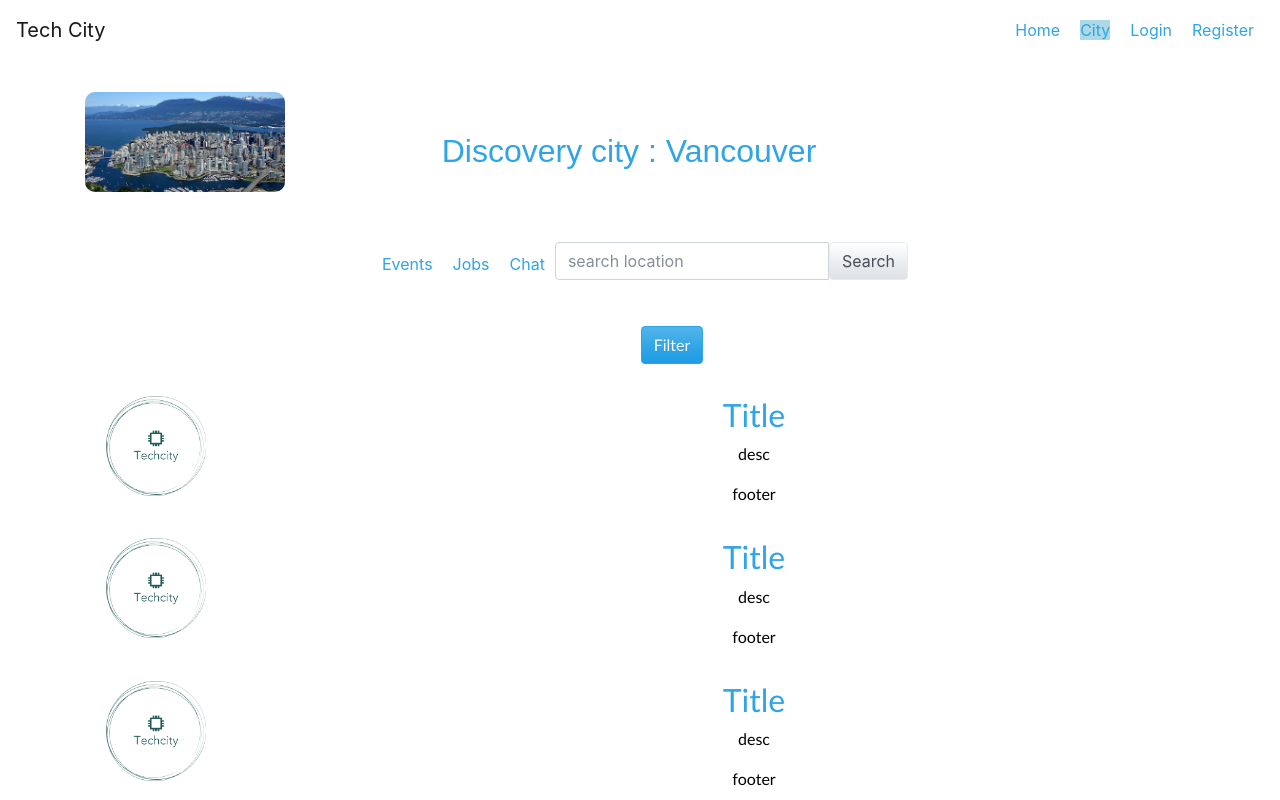
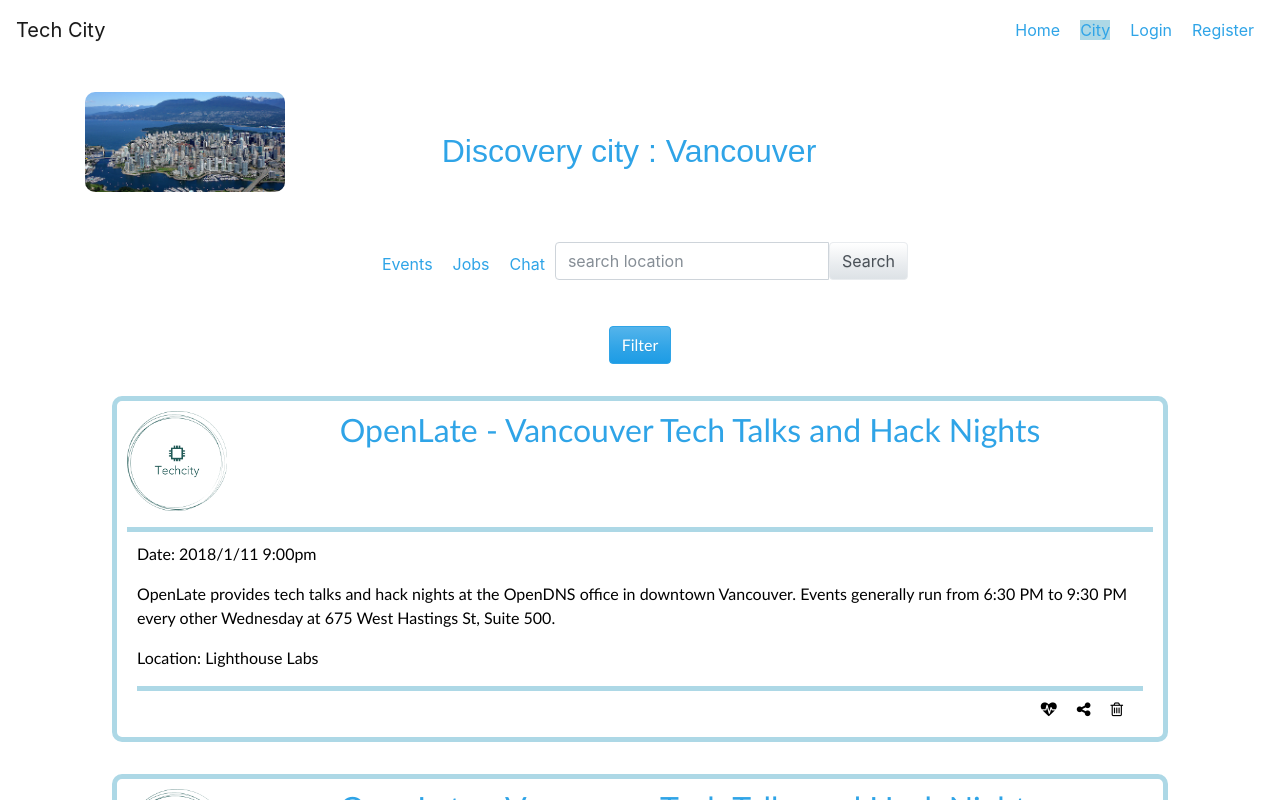
Before and after one commit to emaxet/tech-city, a React (Create React App) app in the folder client/: page /city in a window 1280 px wide. Shown: the top 800 px of the page. Built offline with nearby package versions, Linux system fonts and the light colour scheme.

Commit message:
city chat start

```diff
--- a/client/public/index.html
+++ b/client/public/index.html
@@ -10,7 +10,7 @@
     -->
     <link rel="manifest" href="%PUBLIC_URL%/manifest.json">
     <link rel="shortcut icon" href="%PUBLIC_URL%/favicon.ico">
-        <link rel="stylesheet" href="https://maxcdn.bootstrapcdn.com/font-awesome/4.7.0/css/font-awesome.min.css">
+    <link rel="stylesheet" href="https://maxcdn.bootstrapcdn.com/font-awesome/4.7.0/css/font-awesome.min.css">
     <!--
       Notice the use of %PUBLIC_URL% in the tags above.
       It will be replaced with the URL of the `public` folder during the build.
--- a/client/src/components/Eventlist.js
+++ b/client/src/components/Eventlist.js
@@ -2,18 +2,55 @@ import React, { Component } from 'react'
 import logo from '../images/logo.png'
 
 class Eventlist extends Component {
+  constructor(props) {
+    super(props);
+    this.heartClick = this.heartClick.bind(this);
+    this.shareClick = this.shareClick.bind(this);
+    this.trashClick = this.trashClick.bind(this);
+    this.state = {
+      heart: false,
+      share: false,
+      trash: false,
+    }
+  }
+
+  heartClick() {
+    this.setState({
+      heart: !this.state.heart
+    })
+  }
+
+  shareClick() {
+    this.setState({
+      share: !this.state.share
+    })
+  }
+
+  trashClick() {
+    this.setState({
+      trash: !this.state.trash
+    })
+  }
   render() {
+    const iconStyle = {
+      color : 'red'
+    }
+
     return (
       <div className="eventItem">
         <img src={logo} alt='techcity' className='logo' />
         <div className="panel panel-default">
-          <h2 className="panel-header">Title</h2>
+          <h2 className="panel-header">OpenLate - Vancouver Tech Talks and Hack Nights</h2>
           <div className="panel-body">
+            <p> Date: 2018/1/11 9:00pm </p>
             <p>
-              desc
+              OpenLate provides tech talks and hack nights at the OpenDNS office in downtown Vancouver. Events generally run from 6:30 PM to 9:30 PM every other Wednesday at 675 West Hastings St, Suite 500.
             </p>
+            <p> Location: Lighthouse Labs </p>
             <div className="panel-footer">
-              footer
+              <i className="fa fa-trash-o" aria-hidden="true" onClick={this.trashClick} style={this.state.trash ? iconStyle : null}></i>
+              <i className="fa fa-share-alt" aria-hidden="true" onClick={this.shareClick} style={this.state.share ? iconStyle : null}></i>
+              <i className="fa fa-heartbeat" aria-hidden="true" onClick={this.heartClick} style={this.state.heart ? iconStyle : null}></i>
             </div>
           </div>
         </div>
--- a/client/src/containers/Chat.js
+++ b/client/src/containers/Chat.js
@@ -0,0 +1,30 @@
+import React, { Component } from 'react'
+import { Input, InputGroup, InputGroupButton, Button } from 'reactstrap';
+
+class Chat extends Component {
+  constructor(props) {
+    super(props);
+    this.state = {
+      messages: []
+    }
+  }
+
+  render() {
+    return (
+      <div className="cityChat">
+        <div className="inputBar">
+          <InputGroup className="cityChat">
+            <Input type="text" id="chatBar" name="chatBar" placeholder="Left Your Message"></Input>
+            <InputGroupButton type="submit"><Button>Submit</Button></InputGroupButton>
+          </InputGroup>
+        </div>
+
+        <div>
+
+        </div>
+      </div>
+    )
+  }
+}
+
+export default Chat;
--- a/client/src/containers/CityPage.js
+++ b/client/src/containers/CityPage.js
@@ -5,6 +5,7 @@ import CityHeader from '../components/CityHeader';
 import CityNav from '../components/CityNav';
 import Events from './Events';
 import Jobs from './Jobs';
+import Chat from './Chat';
 
 
 class CityPage extends Component{
@@ -20,8 +21,9 @@ class CityPage extends Component{
             <div className="cityContent">
               <Switch>
                 <Route exact path={"/city"} render={props => <Events {...props} />} />
-                <Route path={"/city/events"} render={props => <Events {...props} />} />
-                <Route path={"/city/jobs"} render={props => <Jobs {...props} />} />
+                <Route exact path={"/city/events"} render={props => <Events {...props} />} />
+                <Route exact path={"/city/jobs"} render={props => <Jobs {...props} />} />
+                <Route exact path={"/city/chat"} render={props => <Chat {...props} />} />
               </Switch>
             </div>
           </div>
--- a/client/src/containers/Events.js
+++ b/client/src/containers/Events.js
@@ -41,7 +41,7 @@ class Events extends Component {
             <Eventlist />
             <Eventlist />
             <Eventlist />
-            </div>
+          </div>
         </Collapse>
       </div>
     );
--- a/client/src/css/app.css
+++ b/client/src/css/app.css
@@ -100,13 +100,13 @@
 .event {
   text-align: center;
   width: 100%;
-  margin: auto;
   font-family: 'Gill Sans', 'Gill Sans MT', Calibri, 'Trebuchet MS', sans-serif;
-  color: black; }
+  color: black;
+  height: 100%; }
   .event .eventNav {
-    border-collapse: collapse;
-    margin: 2em auto; }
+    border-collapse: collapse; }
     .event .eventNav table {
+      margin: 1em 0;
       text-align: left;
       width: 100%; }
     .event .eventNav tr:nth-child(even) {
@@ -125,21 +125,40 @@
       border: 1px solid #ddd;
       padding: 8px; }
   .event .eventItem {
-    margin: 2em auto;
-    padding: 0 10px;
-    width: 100%; }
+    margin: 2em 0;
+    border: 5px solid lightblue;
+    border-radius: 10px;
+    overflow: hidden;
+    padding: 10px; }
     .event .eventItem img {
-      height: 100px;
-      width: 100px;
-      float: left; }
+      height: 50%;
+      width: 50%; }
+    .event .eventItem i {
+      float: right;
+      padding: 0 10px; }
+    .event .eventItem .panel-body {
+      border-top: 5px solid lightblue;
+      padding: 10px;
+      text-align: left;
+      align-content: center; }
+      .event .eventItem .panel-body .panel-footer {
+        padding: 10px;
+        border-top: 5px solid lightblue; }
 
 @media screen and (min-width: 560px) {
   .event {
-    margin: 2em; }
-    .event .eventNav {
-      margin: 2em; }
-    .event .eventItem {
-      margin: 2em; } }
+    padding: 0 5em; }
+    .event .eventItem img {
+      float: left;
+      height: 100px;
+      width: 100px; }
+    .event .eventItem .panel h2 {
+      margin-left: 2em; }
+    .event .eventItem .panel .panel-body {
+      margin-top: 1em;
+      float: right;
+      text-align: left;
+      align-content: center; } }
 
 /*!
  * animate.css -http://daneden.me/animate
@@ -1180,3 +1199,10 @@
 
 .slideOutUp {
   animation-name: slideOutUp; }
+
+.cityChat .inputBar {
+  width: 100%; }
+
+@media screen and (min-width: 560px) {
+  .cityChat .inputBar {
+    padding: 0 5em; } }
--- /dev/null
+++ b/client/src/css/cityChat.css
@@ -0,0 +1,6 @@
+.cityChat .inputBar {
+  width: 100%; }
+
+@media screen and (min-width: 560px) {
+  .cityChat .inputBar {
+    padding: 0 5em; } }
--- a/client/src/css/event.css
+++ b/client/src/css/event.css
@@ -1,13 +1,13 @@
 .event {
   text-align: center;
   width: 100%;
-  margin: auto;
   font-family: 'Gill Sans', 'Gill Sans MT', Calibri, 'Trebuchet MS', sans-serif;
-  color: black; }
+  color: black;
+  height: 100%; }
   .event .eventNav {
-    border-collapse: collapse;
-    margin: 2em auto; }
+    border-collapse: collapse; }
     .event .eventNav table {
+      margin: 1em 0;
       text-align: left;
       width: 100%; }
     .event .eventNav tr:nth-child(even) {
@@ -26,18 +26,37 @@
       border: 1px solid #ddd;
       padding: 8px; }
   .event .eventItem {
-    margin: 2em auto;
-    padding: 0 10px;
-    width: 100%; }
+    margin: 2em 0;
+    border: 5px solid lightblue;
+    border-radius: 10px;
+    overflow: hidden;
+    padding: 10px; }
     .event .eventItem img {
-      height: 100px;
-      width: 100px;
-      float: left; }
+      height: 50%;
+      width: 50%; }
+    .event .eventItem i {
+      float: right;
+      padding: 0 10px; }
+    .event .eventItem .panel-body {
+      border-top: 5px solid lightblue;
+      padding: 10px;
+      text-align: left;
+      align-content: center; }
+      .event .eventItem .panel-body .panel-footer {
+        padding: 10px;
+        border-top: 5px solid lightblue; }
 
 @media screen and (min-width: 560px) {
   .event {
-    margin: 2em; }
-    .event .eventNav {
-      margin: 2em; }
-    .event .eventItem {
-      margin: 2em; } }
+    padding: 0 5em; }
+    .event .eventItem img {
+      float: left;
+      height: 100px;
+      width: 100px; }
+    .event .eventItem .panel h2 {
+      margin-left: 2em; }
+    .event .eventItem .panel .panel-body {
+      margin-top: 1em;
+      float: right;
+      text-align: left;
+      align-content: center; } }
--- a/client/src/scss/app.scss
+++ b/client/src/scss/app.scss
@@ -4,3 +4,4 @@
 @import './event.scss';
 @import 'https://bootswatch.com/4/cerulean/bootstrap.min.css';
 @import './animate.scss';
+@import './cityChat.scss';
--- a/client/src/scss/event.scss
+++ b/client/src/scss/event.scss
@@ -1,13 +1,13 @@
 .event {
   text-align: center;
   width: 100%;
-  margin: auto;
   font-family: 'Gill Sans', 'Gill Sans MT', Calibri, 'Trebuchet MS', sans-serif;
   color: black;
+  height: 100%;
   .eventNav {
     border-collapse: collapse;
-    margin: 2em auto;
     table {
+      margin: 1em 0;
       text-align: left;
       width: 100%;
     }
@@ -32,25 +32,52 @@
     }
   }
   .eventItem {
-    margin: 2em auto;
-    padding: 0 10px;
-    width: 100%;
+    margin: 2em 0;
+    border: 5px solid lightblue;
+    border-radius: 10px;
+    overflow: hidden;
+    padding: 10px;
     img {
-      height: 100px;
-      width: 100px;
-      float: left;
+      height: 50%;
+      width: 50%
+    }
+    i {
+      float: right;
+      padding: 0 10px;
+    }
+    .panel-body {
+      border-top: 5px solid lightblue;
+      padding: 10px;
+      text-align: left;
+      align-content: center;
+      .panel-footer {
+        padding: 10px;
+        border-top: 5px solid lightblue;
+      }
     }
   }
 }
 
 @media screen and (min-width: 560px) {
   .event {
-    margin: 2em;
-    .eventNav {
-      margin: 2em;
-    }
+    padding: 0 5em;
     .eventItem {
-      margin: 2em;
+      img {
+        float: left;
+        height: 100px;
+        width: 100px;
+      }
+      .panel {
+        h2 {
+          margin-left: 2em;
+        }
+        .panel-body {
+          margin-top: 1em;
+          float: right;
+          text-align: left;
+          align-content: center;
+        }
+      }
     }
   }
 }
```
Also changed, not shown: client/src/scss/cityChat.scss (added, +13 -0 lines).
